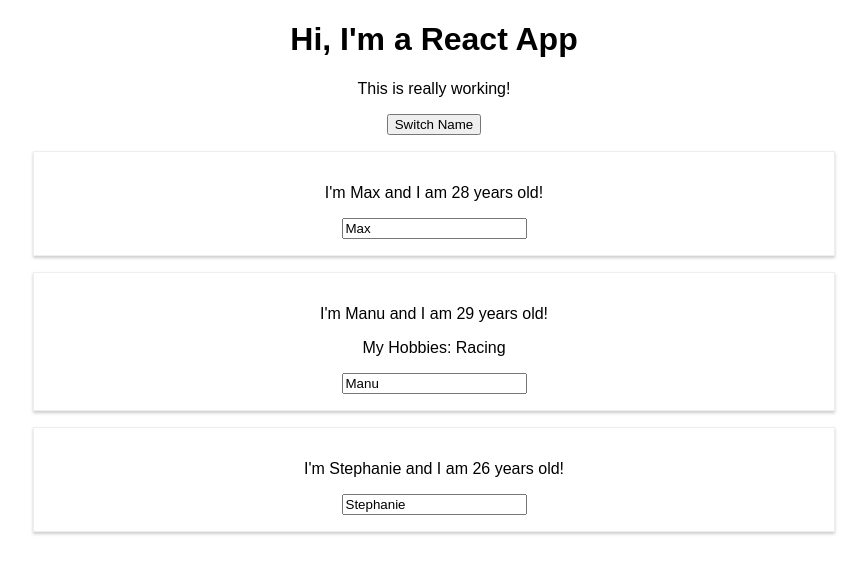
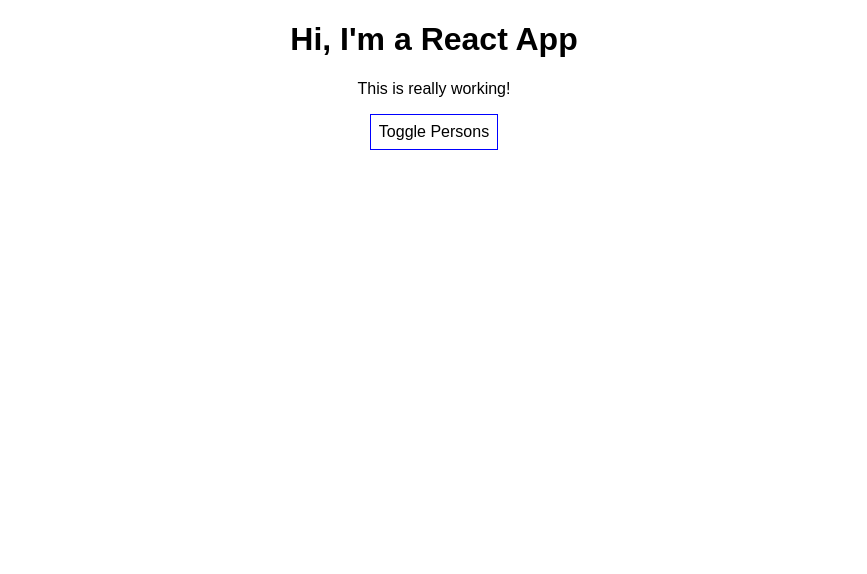
Before and after one commit to AlexDMartin/react-udemy, a React (Create React App) app: page / in a window 1280 px wide. Shown: the top 574 px of the page, without its empty margins (206-1073 px from the left). Built offline with nearby package versions, Linux system fonts and the light colour scheme.

Commit message:
[DISPLAY] Use Conditionals To Display Persons (The JS Way)

```diff
--- a/src/App.js
+++ b/src/App.js
@@ -9,7 +9,8 @@
             {name: 'Manu', age: 29},
             {name: 'Stephanie', age: 26}
         ],
-        otherState: 'some other value'
+        otherState: 'some other value',
+        showPersons: false
     };
 
     switchNameHandler = (newName) => {
@@ -34,12 +35,24 @@
         });
     };
 
+    togglePersonsHandler = () => {
+        const doesShow = this.state.showPersons;
+        this.setState({showPersons: !doesShow})
+    };
+
     render() {
-        return (
-            <div className="App">
-                <h1>Hi, I'm a React App</h1>
-                <p>This is really working!</p>
-                <button onClick={() => this.switchNameHandler('Maximilian!')}>Switch Name</button>
+        const style = {
+            backgroundColor: 'white',
+            font: 'inherit',
+            border: '1px solid blue',
+            padding: '8px',
+            cursor: 'pointer'
+        };
+
+        let persons = null;
+        if (this.state.showPersons) {
+            persons = (
+                <div>
                     <Person
                         name={this.state.persons[0].name}
                         age={this.state.persons[0].age}
@@ -58,6 +71,16 @@
                     />
                 </div>
             );
+        }
+
+        return (
+            <div className="App">
+                <h1>Hi, I'm a React App</h1>
+                <p>This is really working!</p>
+                <button style={style} onClick={this.togglePersonsHandler}>Toggle Persons</button>
+                {persons}
+            </div>
+        );
         // return React.createElement('div', {className: 'App'}, React.createElement('h1', null, 'Does this work now?'));
     }
 }
```
Lines whose indentation alone changed are shown as unchanged.
